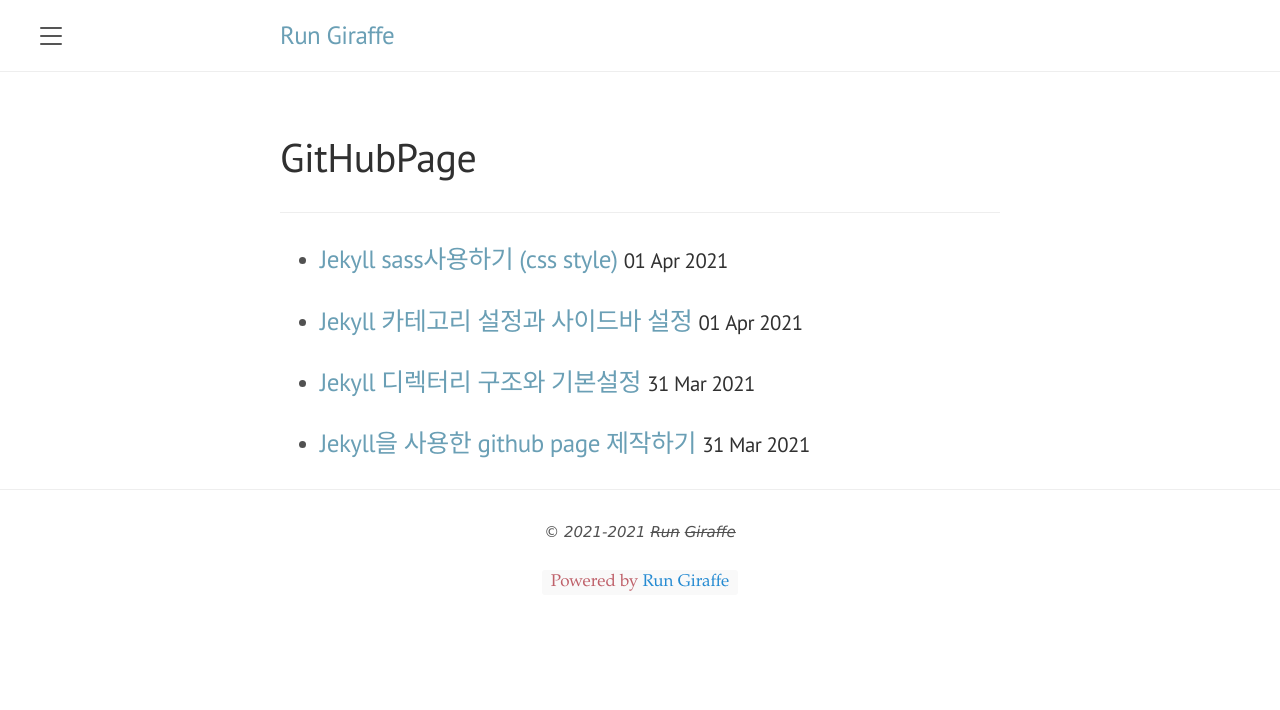
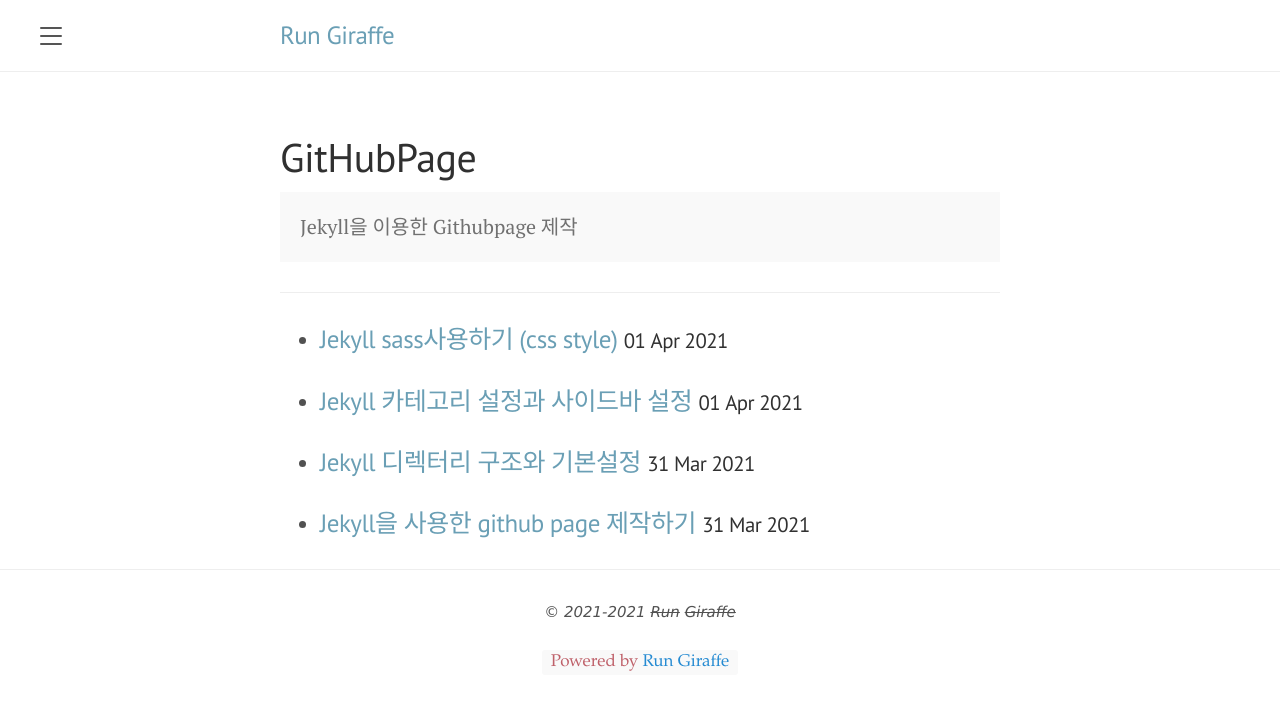
Before and after one commit to froggy0m0/froggy0m0.github.io, a Jekyll site: the page built from categories/GitHubPage.md, in a window 1280 px wide. Shown: the top 710 px of the page. Built offline with Jekyll 4.4.1, drawn with Linux system fonts in a browser that asks for light colours.

```diff
--- a/categories/GitHubPage.md
+++ b/categories/GitHubPage.md
@@ -2,4 +2,7 @@
 layout: category
 title: GitHubPage
 permalink: 'categories/GitHubPage'
+description: >
+  Jekyll을 이용한 Githubpage 제작
+
 ---
```
